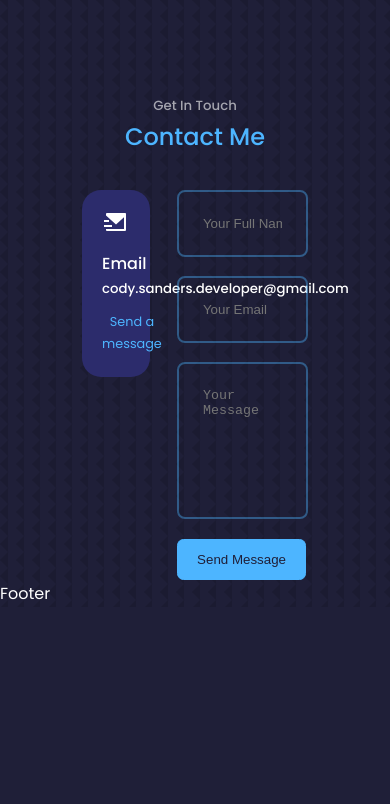
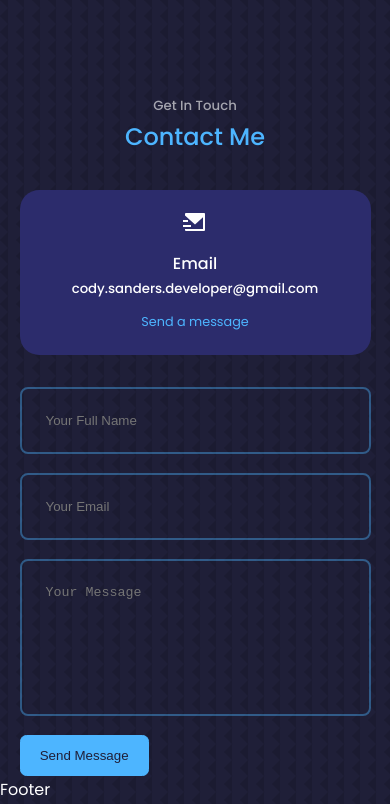
Before and after one commit to codyavila/react-portfolio-website-1, a React (Create React App) app: page / in a window 390 px wide. Shown: the part 4568-5372 px from the top of the page. Before the commit the page ends 5175 px from the top, so only its background shows below. Built offline with nearby package versions, Linux system fonts and the light colour scheme.

Commit message:
Added media styles for contact section and form

```diff
--- a/src/components/contact/contact.css
+++ b/src/components/contact/contact.css
@@ -53,3 +53,20 @@
     resize: none;
     color: var(--color-white);
 }
+
+/* ================ MEDIA QUERIES (MEDIUM DEVICES) ======================= */
+
+@media screen and (max-width: 1024px) {
+    .container.contact_container {
+        grid-template-columns: 1fr;
+        gap: 2rem;
+    }
+}
+
+/* ================ MEDIA QUERIES (SMALL DEVICES) ======================= */
+
+@media screen and (max-width: 600px) {
+    .container.contact_container {
+        width: var(--container-width-sm)
+    }
+}
```
